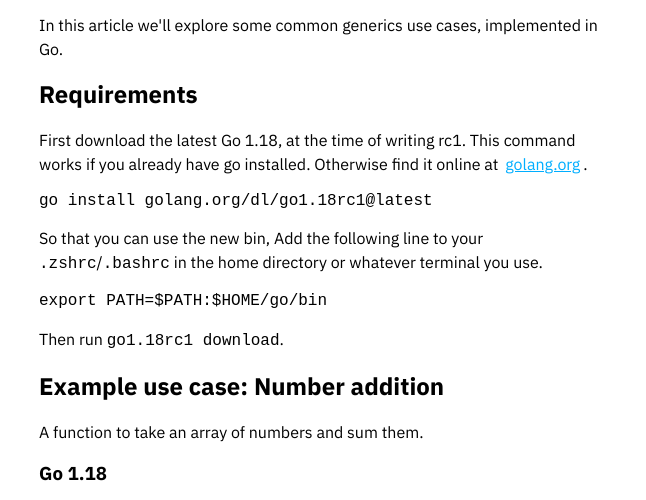
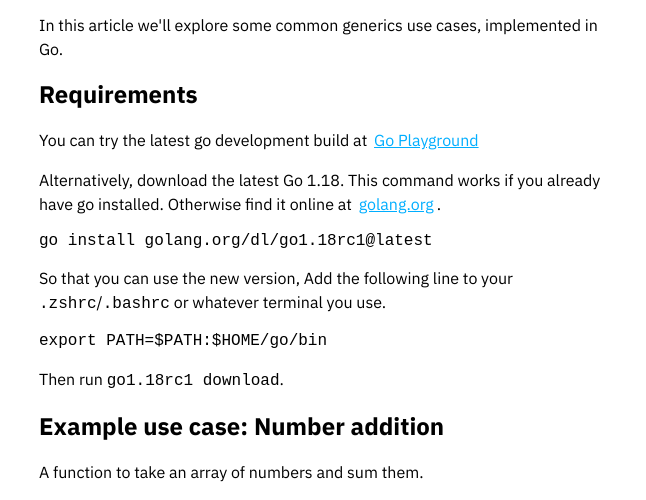
Before and after one commit to atultw/blog, a Gatsby site: page /go-generics-intro/ in a window 1280 px wide. Shown: the part 223-723 px from the top of the page, without its empty margins (317-963 px from the left). Built offline with nearby package versions, Linux system fonts and the light colour scheme; Gatsby itself is replaced by a stand-in of ours; some packages are replaced by stand-ins of ours; code samples lack their colours.

Commit message:
add playground info

````diff
--- a/content/blog/go-generics-intro/index.md
+++ b/content/blog/go-generics-intro/index.md
@@ -4,18 +4,19 @@
 tags: ["swift", "mobile"]
 ---
 
-
 In this article we'll explore some common generics use cases, implemented in Go.
 
 ## Requirements
 
-First download the latest Go 1.18, at the time of writing rc1. This command works if you already have go installed. Otherwise find it online at [golang.org](https://golang.org).
+You can try the latest go development build at [Go Playground](https://go.dev/play/?v=gotip)
+
+Alternatively, download the latest Go 1.18. This command works if you already have go installed. Otherwise find it online at [golang.org](https://golang.org).
 
 ```
 go install golang.org/dl/go1.18rc1@latest
 ```
 
-So that you can use the new bin, Add the following line to your `.zshrc`/`.bashrc` in the home directory or whatever terminal you use.
+So that you can use the new version, Add the following line to your `.zshrc`/`.bashrc` or whatever terminal you use.
 ```
 export PATH=$PATH:$HOME/go/bin
 ```
````
